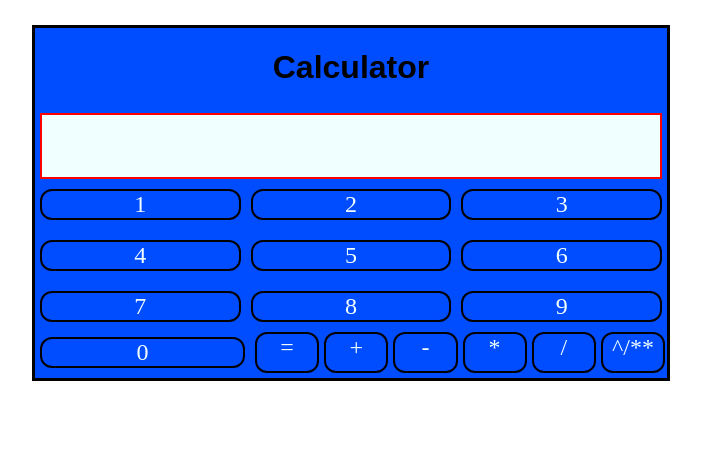
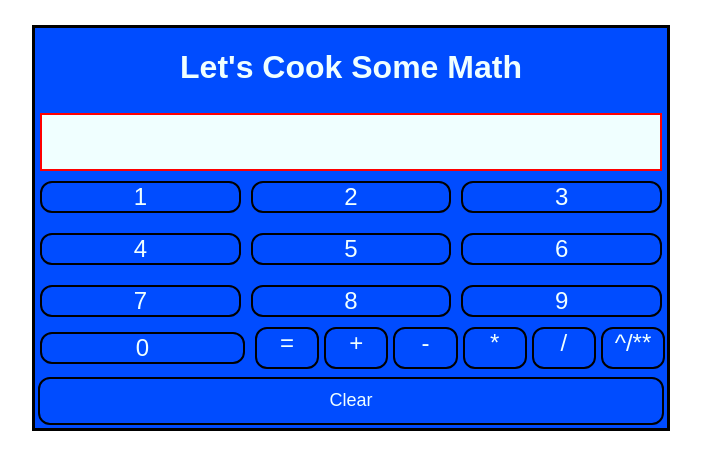
Before and after one commit to jbrophy94/calculator, a plain HTML site: page index.html in a window 1280 px wide. Shown: the whole page, without its empty margins (1-702 px from the left). Drawn offline with Linux system fonts and the light colour scheme.

Commit message:
Added clear button and functionality
Clear button has been added in the lower portion of the
calculator. It has its own clear-btn class and also has the
btn class. The event listener attached clears the opsArr, valsArr,
currVal, and display.textContent

```diff
--- a/css/styles.css
+++ b/css/styles.css
@@ -1,7 +1,11 @@
+body {
+  font-family: sans-serif;
+}
+
 .title {
-  font-family: sans-serif;
   margin-left: auto;
   margin-right: auto;
+  color: azure;
 }
 
 .display {
@@ -15,7 +19,7 @@
   flex-direction: column;
   width: 50%;
   border: 3px solid black;
-  height: 350px;
+  height: 400px;
   background-color: rgb(0, 76, 255);
   margin: 25px;
 }
@@ -100,3 +104,12 @@
 .last-row .num-btn {
   flex: 0 1 auto;
 }
+
+.clear-btn {
+  display: flex;
+  justify-content: center;
+  align-items: center;
+  margin: 3px;
+  height: 2px;
+  font-size: 18px;
+}
--- a/index.html
+++ b/index.html
@@ -8,12 +8,15 @@
   </head>
   <body>
     <div class="container">
-      <h1 class="title">Calculator</h1>
+      <h1 class="title">Let's Cook Some Math</h1>
       <div class="display"></div>
       <div class="btns-container">
         <div class="num-btns"></div>
         <div class="last-row"></div>
       </div>
+      <div class="clear-btn btn">
+        <p>Clear</p>
+      </div>
     </div>
     <script src="js/script.js"></script>
   </body>
--- a/js/script.js
+++ b/js/script.js
@@ -7,6 +7,7 @@ const display = document.querySelector(".display");
 const btnsContainer = document.querySelector(".btns-container");
 const numBtnsContainer = document.querySelector(".num-btns");
 const lastRowContainer = document.querySelector(".last-row");
+const clearBtn = document.querySelector(".clear-btn");
 
 //programatically add number buttons ("Leaving off 0 for now")
 let counter = 1;
@@ -107,32 +108,9 @@ operatorBtnsContainer.appendChild(multiplyBtn);
 operatorBtnsContainer.appendChild(divideBtn);
 operatorBtnsContainer.appendChild(powerBtn);
 
-//Broad logic
-//Write functions for each operation. Each function will only take 2 numbers
+//Apply logic
 
-//create state variables for operation being performed. Add event listeners to
-//operator buttons that change this state variable.
-
-//the state variable should decide which function is being called at any given time
-
-//create an array to store intermediate results of operation
-
-//when a number is clicked, and then an operator, and then a second number, store the
-//result inside the array we created in the last step.
-//For each subsequent operation, the first argument in the operation's function
-//will be the last item of the array (array.at(-1))
-
-//Don't display the result until you click the '=' sign. So we will have a display
-//result function added in an event listener
-
-//create a clear function that clears the array and the display.
-
-//The above isn't quite right, it won't work with 2 digit numbers.
-//Need a buffer variable to store the numbers in (string and add the id)
-//Then at the start of each operator function, including =, we'll push the
-//full number into the array and clear its contents
-
-const intermediateValues = [];
+//Define basica operations to store in opsObj (so that we can store them in an array when relevant)
 let currValue = "";
 
 function add(num1, num2) {
@@ -155,7 +133,7 @@ function power(num1, num2) {
   return num1 ** num2;
 }
 
-//Implement logic onto calculator
+//Implement logic into calculator
 let currVal = "";
 let valsArr = [];
 let opsArr = [];
@@ -196,3 +174,19 @@ operatorBtnsContainer.addEventListener("click", function (e) {
     console.log(valsArr, opsArr);
   }
 });
+
+//Implement clear button logic
+
+clearBtn.addEventListener("click", function () {
+  valsArr = [];
+  opsArr = [];
+  currVal = "";
+  display.textContent = "";
+});
+
+//Implement equals button logic
+equalsBtn.addEventListener("click", function () {
+  if (valsArr.length > 1) {
+    const intermVals = [];
+  }
+});
```
